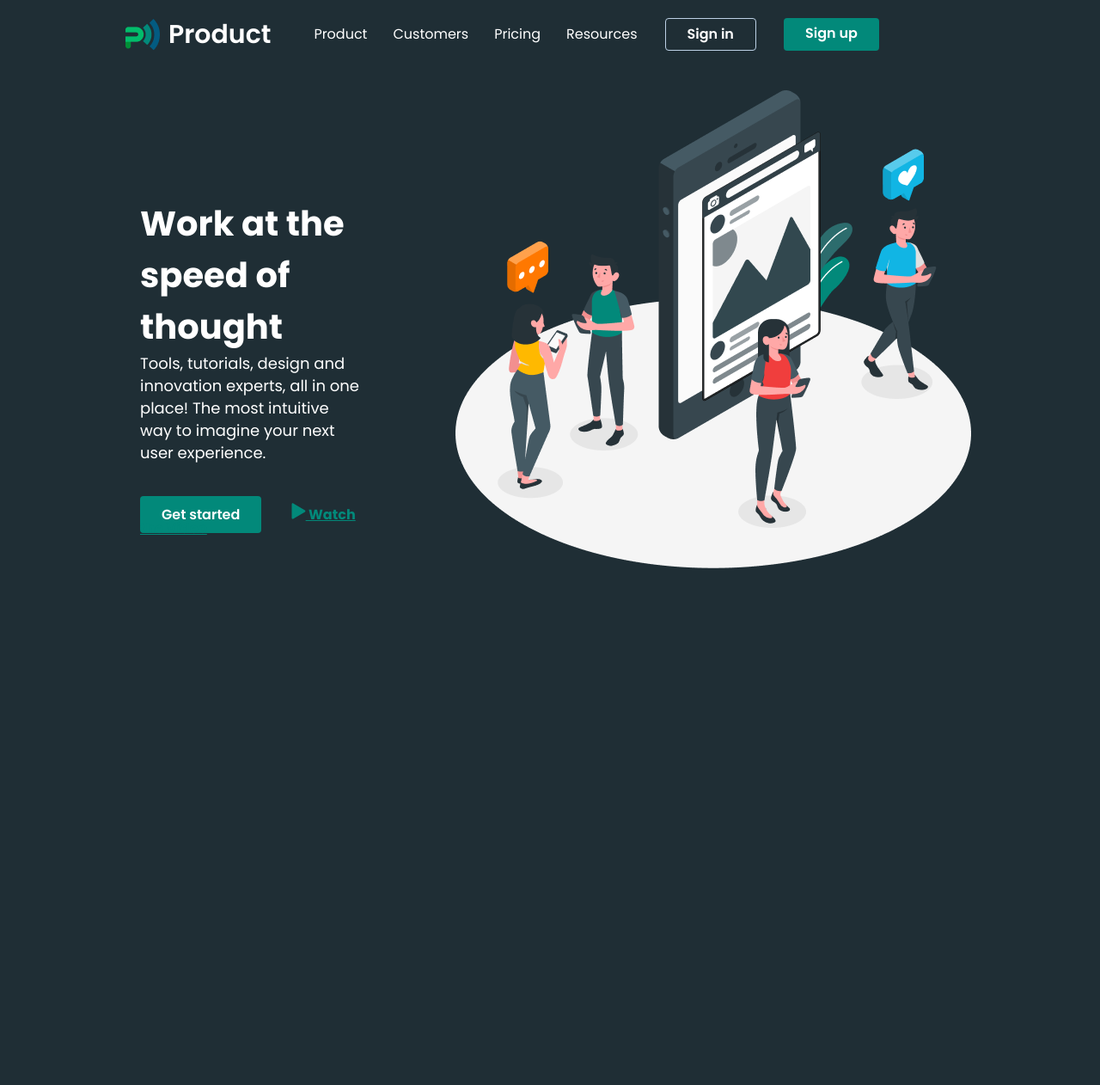
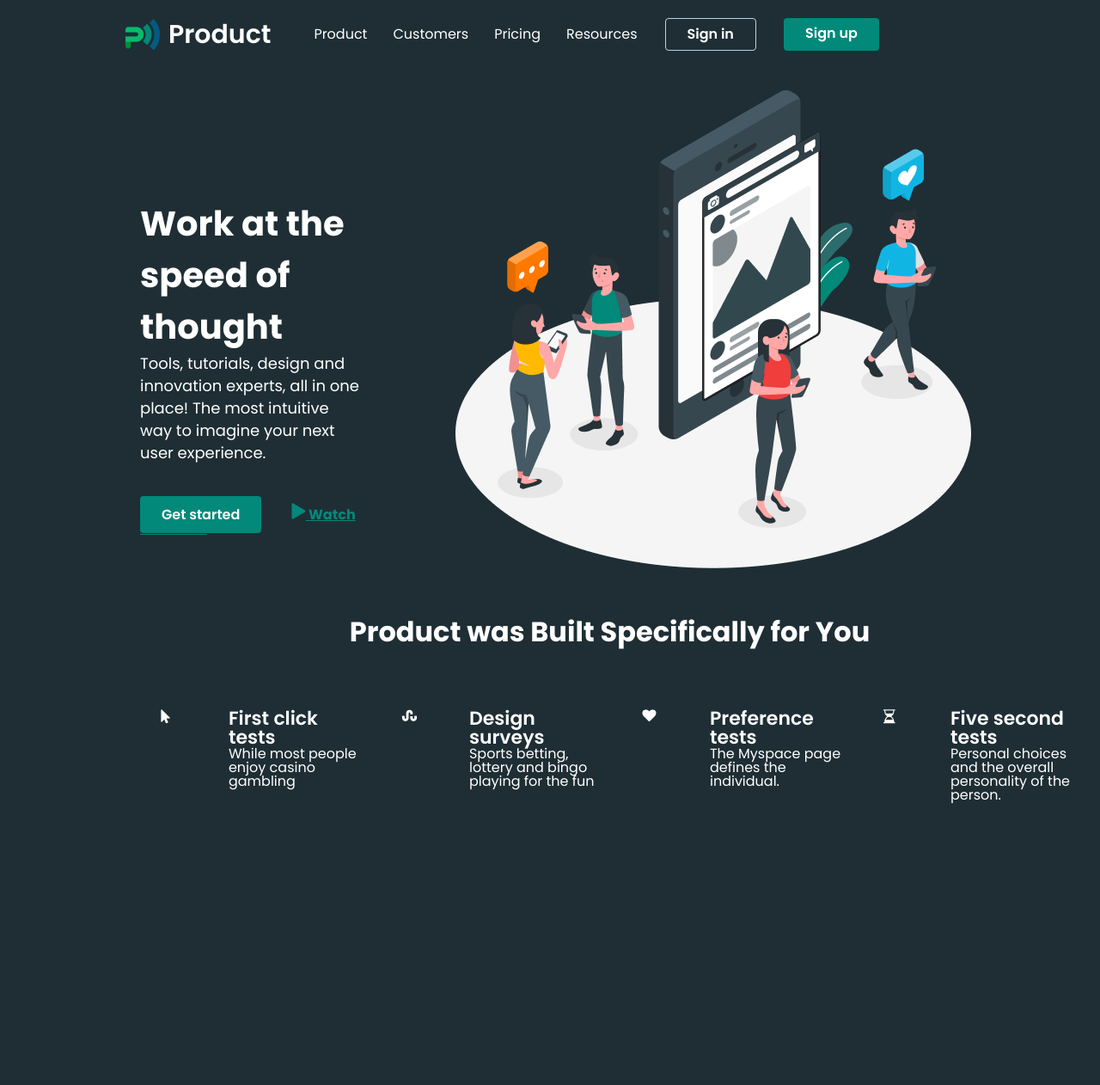
Before and after one commit to hungnguyenhuu-agilityio/thanhnguyen-html-css-practice-one, a website built with Parcel: page src/index.html in a window 1280 px wide. Shown: the whole page at 86% size. Before the commit the page ends 800 px from the top, so only its background shows below. Built offline with nearby package versions, Linux system fonts and the light colour scheme.

Commit message:
feat(benefit_section): implement benefit section

```diff
--- /dev/null
+++ b/src/assets/css/components/card.css
@@ -0,0 +1,17 @@
+.card {
+  width: 245px;
+  height: 178px;
+  margin-left: 47.5px;
+}
+.card--border {
+  width: 51.142px;
+  height: 50px;
+  border-radius: 19px;
+}
+.card img {
+  align-items: center;
+}
+.card--item {
+}
+.card--desc {
+}
--- a/src/assets/css/components/index.css
+++ b/src/assets/css/components/index.css
@@ -1 +1,2 @@
-@import url(button.css)
+@import url(button.css);
+@import url(card.css);
--- /dev/null
+++ b/src/assets/css/sections/benefit_section.css
@@ -0,0 +1,16 @@
+.benefit-section {
+  height: 543px;
+  margin-top: 55px;
+  margin-left: 139px;
+}
+.benefit-text {
+  text-align: center;
+  margin-left: 142px;
+  margin-right: 142px;
+}
+.benefit-card {
+  display: flex;
+  margin-top: 74px;
+  width: 1120px;
+  height: 204px;
+}
--- a/src/assets/css/sections/index.css
+++ b/src/assets/css/sections/index.css
@@ -1 +1,2 @@
 @import url(hero_section.css);
+@import url(benefit_section.css);
--- a/src/index.html
+++ b/src/index.html
@@ -4,6 +4,10 @@
     <meta charset="UTF-8" />
     <meta name="viewport" content="width=device-width, initial-scale=1.0" />
     <link rel="stylesheet" href="assets/css/main.css" />
+    <link
+      rel="stylesheet"
+      href="https://cdnjs.cloudflare.com/ajax/libs/font-awesome/5.15.4/css/all.min.css"
+    />
     <title>Figma Land</title>
   </head>
 
@@ -47,7 +51,8 @@
           <a href="javascript:void(0)" class="btn btn--primary">Get started</a>
           <a href="javascript:void(0)" class="hero-link text">
             <img src="assets/icons/triangle.svg" alt="triangle" />
-            Watch the Video</a>
+            Watch the Video</a
+          >
         </div>
       </div>
       <div class="hero-img">
@@ -55,5 +60,52 @@
       </div>
     </div>
     <!-- END HERO SECTION -->
+
+    <!-- START BENEFIT SECTION -->
+    <div class="benefit-section">
+      <div class="benefit-text text">
+        <h2>Product was Built Specifically for You</h2>
+      </div>
+
+      <!-- Card 1 -->
+      <div class="benefit-card text">
+        <div class="card card--border">
+          <img src="assets/icons/click.png" alt="click icon" />
+        </div>
+        <div class="card card--item card--desc">
+          <h3>First click tests</h3>
+          <p>While most people enjoy casino gambling</p>
+        </div>
+
+        <!-- Card 2 -->
+        <div class="card card--border">
+          <img src="assets/icons/survey.png" alt="survey icon" />
+        </div>
+        <div class="card card--item card--desc">
+          <h3>Design surveys</h3>
+          <p>Sports betting, lottery and bingo playing for the fun</p>
+        </div>
+
+        <!-- Card 3 -->
+        <div class="card card--border">
+          <img src="assets/icons/heart.png" alt="heart icon" />
+        </div>
+        <div class="card card--item card--desc">
+          <h3>Preference tests</h3>
+          <p>The Myspace page defines the individual.</p>
+        </div>
+
+        <!-- Card 4 -->
+        <div class="card card--border">
+          <img src="assets/icons/time.png" alt="time icon" />
+        </div>
+        <div class="card card--item card--desc">
+          <h3>Five second tests</h3>
+          <p>Personal choices and the overall personality of the person.</p>
+        </div>
+      </div>
+    </div>
+
+    <!-- END BENEFIT SECTION -->
   </body>
 </html>
```
Also changed, not shown: src/assets/icons/click.png (added), src/assets/icons/heart.png (added), src/assets/icons/survey.png (added), src/assets/icons/time.png (added).
